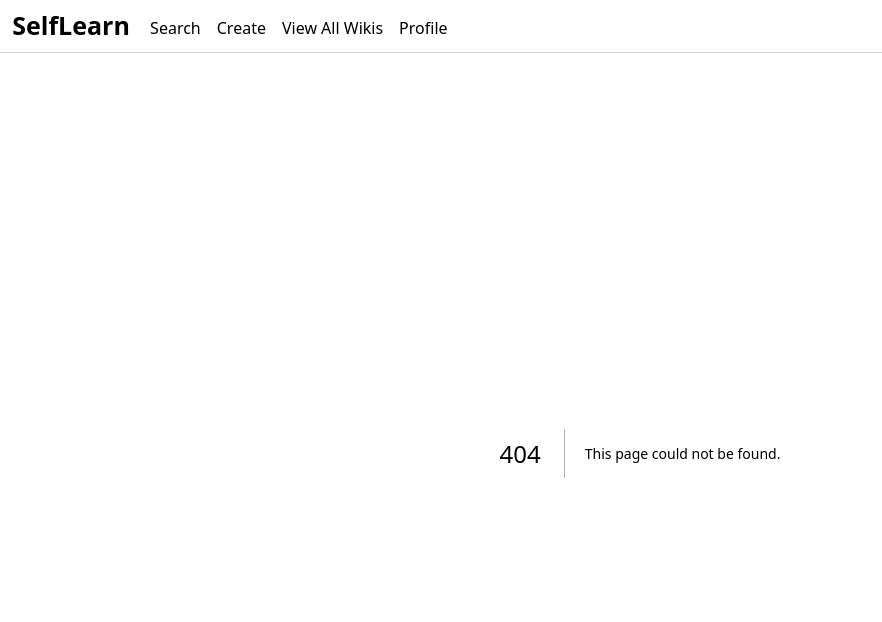
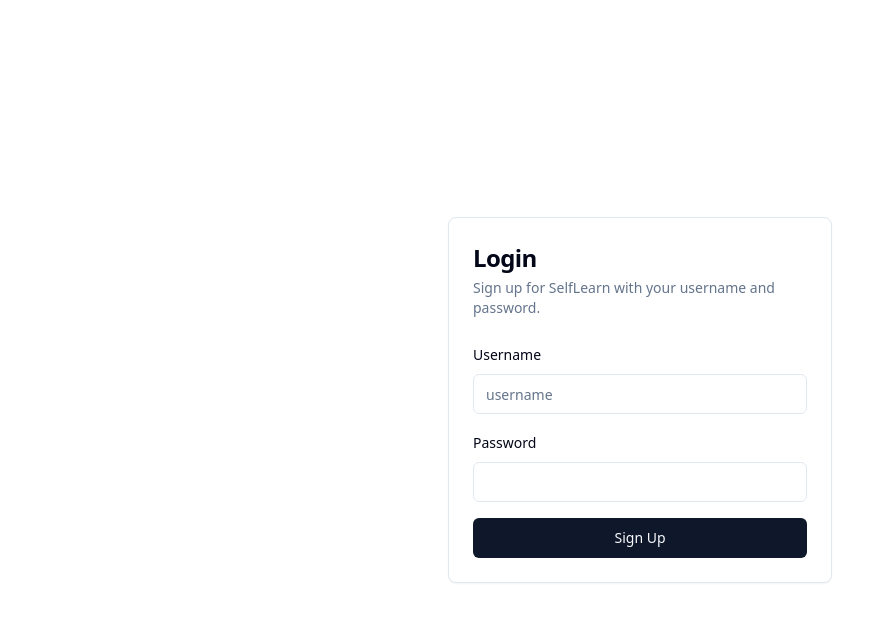
Before and after one commit to connorbustos/selflearn, a Next.js app: page /signup in a window 1280 px wide. Before the commit this address had no page. Shown: the top 622 px of the page, without its empty margins (0-882 px from the left). Built offline with nearby package versions, Linux system fonts and the light colour scheme.

Commit message:
Add Navbar conditional rendering, refactor navbar to remove unnecessary <li>, and add static login and signup pages to be used with ShadCN

```diff
--- a/app/layout.tsx
+++ b/app/layout.tsx
@@ -1,5 +1,7 @@
+"use client";
 import React from "react";
 import Navbar from "../components/Navbar";
+import { usePathname } from "next/navigation";
 import "./globals.css";
 
 export default function RootLayout({
@@ -7,10 +9,11 @@
 }: Readonly<{
   children: React.ReactNode;
 }>) {
+  const pathname = usePathname();
   return (
     <html lang="en">
       <body>
-        <Navbar />
+        <Navbar currentPath={pathname} />
         {children}
       </body>
     </html>
--- /dev/null
+++ b/app/login/page.tsx
@@ -0,0 +1,41 @@
+"use client";
+import {
+  CardTitle,
+  CardDescription,
+  CardHeader,
+  CardContent,
+  Card,
+} from "@/components/ui/card";
+import { Label } from "@/components/ui/label";
+import { Input } from "@/components/ui/input";
+import { Button } from "@/components/ui/button";
+
+export default function Component() {
+  return (
+    <div className="flex justify-center items-center h-screen">
+      <Card className="mx-auto max-w-sm">
+        <CardHeader className="space-y-1">
+          <CardTitle className="text-2xl font-bold">Login</CardTitle>
+          <CardDescription>
+            Log in to SelfLearn with your username and password.
+          </CardDescription>
+        </CardHeader>
+        <CardContent>
+          <div className="space-y-4">
+            <div className="space-y-2">
+              <Label htmlFor="email">Username</Label>
+              <Input id="username" placeholder="username" required />
+            </div>
+            <div className="space-y-2">
+              <Label htmlFor="password">Password</Label>
+              <Input id="password" required type="password" />
+            </div>
+            <Button className="w-full" type="submit">
+              Login
+            </Button>
+          </div>
+        </CardContent>
+      </Card>
+    </div>
+  );
+}
--- /dev/null
+++ b/app/signup/page.tsx
@@ -0,0 +1,41 @@
+"use client";
+import {
+  CardTitle,
+  CardDescription,
+  CardHeader,
+  CardContent,
+  Card,
+} from "@/components/ui/card";
+import { Label } from "@/components/ui/label";
+import { Input } from "@/components/ui/input";
+import { Button } from "@/components/ui/button";
+
+export default function Component() {
+  return (
+    <div className="flex justify-center items-center h-screen">
+      <Card className="mx-auto max-w-sm">
+        <CardHeader className="space-y-1">
+          <CardTitle className="text-2xl font-bold">Login</CardTitle>
+          <CardDescription>
+            Sign up for SelfLearn with your username and password.
+          </CardDescription>
+        </CardHeader>
+        <CardContent>
+          <div className="space-y-4">
+            <div className="space-y-2">
+              <Label htmlFor="email">Username</Label>
+              <Input id="username" placeholder="username" required />
+            </div>
+            <div className="space-y-2">
+              <Label htmlFor="password">Password</Label>
+              <Input id="password" required type="password" />
+            </div>
+            <Button className="w-full" type="submit">
+              Sign Up
+            </Button>
+          </div>
+        </CardContent>
+      </Card>
+    </div>
+  );
+}
--- a/components/Navbar.tsx
+++ b/components/Navbar.tsx
@@ -1,32 +1,34 @@
 import Link from "next/link";
 
-const Navbar: React.FC = () => {
+interface NavbarProps {
+  currentPath: string;
+}
+
+const Navbar: React.FC<NavbarProps> = ({ currentPath }) => {
+  const disableNavbar = ["/login", "/signup"];
+
+  if (disableNavbar.includes(currentPath)) {
+    return null;
+  }
+
   return (
     <nav className="text-black py-3 px-6 flex items-end border-b border-gray-300">
       <div className="text-xl font-bold mr-8 flex items-end scale-125">
         SelfLearn
       </div>
       <ul className="flex space-x-4 items-end">
-        <li>
         <Link href="/search">
           <div className="hover:text-gray-300">Search</div>
         </Link>
-        </li>
-        <li>
         <Link href="/create_new_wiki">
           <div className="hover:text-gray-300">Create</div>
         </Link>
-        </li>
-        <li>
         <Link href="/view_all_wikis">
           <div className="hover:text-gray-300">View All Wikis</div>
         </Link>
-        </li>
-        <li>
         <Link href="/profile">
           <div className="hover:text-gray-300">Profile</div>
         </Link>
-        </li>
       </ul>
     </nav>
   );
--- /dev/null
+++ b/components/ui/card.tsx
@@ -0,0 +1,79 @@
+import * as React from "react"
+
+import { cn } from "@/lib/utils"
+
+const Card = React.forwardRef<
+  HTMLDivElement,
+  React.HTMLAttributes<HTMLDivElement>
+>(({ className, ...props }, ref) => (
+  <div
+    ref={ref}
+    className={cn(
+      "rounded-lg border border-slate-200 bg-white text-slate-950 shadow-sm dark:border-slate-800 dark:bg-slate-950 dark:text-slate-50",
+      className
+    )}
+    {...props}
+  />
+))
+Card.displayName = "Card"
+
+const CardHeader = React.forwardRef<
+  HTMLDivElement,
+  React.HTMLAttributes<HTMLDivElement>
+>(({ className, ...props }, ref) => (
+  <div
+    ref={ref}
+    className={cn("flex flex-col space-y-1.5 p-6", className)}
+    {...props}
+  />
+))
+CardHeader.displayName = "CardHeader"
+
+const CardTitle = React.forwardRef<
+  HTMLParagraphElement,
+  React.HTMLAttributes<HTMLHeadingElement>
+>(({ className, ...props }, ref) => (
+  <h3
+    ref={ref}
+    className={cn(
+      "text-2xl font-semibold leading-none tracking-tight",
+      className
+    )}
+    {...props}
+  />
+))
+CardTitle.displayName = "CardTitle"
+
+const CardDescription = React.forwardRef<
+  HTMLParagraphElement,
+  React.HTMLAttributes<HTMLParagraphElement>
+>(({ className, ...props }, ref) => (
+  <p
+    ref={ref}
+    className={cn("text-sm text-slate-500 dark:text-slate-400", className)}
+    {...props}
+  />
+))
+CardDescription.displayName = "CardDescription"
+
+const CardContent = React.forwardRef<
+  HTMLDivElement,
+  React.HTMLAttributes<HTMLDivElement>
+>(({ className, ...props }, ref) => (
+  <div ref={ref} className={cn("p-6 pt-0", className)} {...props} />
+))
+CardContent.displayName = "CardContent"
+
+const CardFooter = React.forwardRef<
+  HTMLDivElement,
+  React.HTMLAttributes<HTMLDivElement>
+>(({ className, ...props }, ref) => (
+  <div
+    ref={ref}
+    className={cn("flex items-center p-6 pt-0", className)}
+    {...props}
+  />
+))
+CardFooter.displayName = "CardFooter"
+
+export { Card, CardHeader, CardFooter, CardTitle, CardDescription, CardContent }
--- /dev/null
+++ b/components/ui/input.tsx
@@ -0,0 +1,25 @@
+import * as React from "react"
+
+import { cn } from "@/lib/utils"
+
+export interface InputProps
+  extends React.InputHTMLAttributes<HTMLInputElement> {}
+
+const Input = React.forwardRef<HTMLInputElement, InputProps>(
+  ({ className, type, ...props }, ref) => {
+    return (
+      <input
+        type={type}
+        className={cn(
+          "flex h-10 w-full rounded-md border border-slate-200 bg-white px-3 py-2 text-sm ring-offset-white file:border-0 file:bg-transparent file:text-sm file:font-medium placeholder:text-slate-500 focus-visible:outline-none focus-visible:ring-2 focus-visible:ring-slate-950 focus-visible:ring-offset-2 disabled:cursor-not-allowed disabled:opacity-50 dark:border-slate-800 dark:bg-slate-950 dark:ring-offset-slate-950 dark:placeholder:text-slate-400 dark:focus-visible:ring-slate-300",
+          className
+        )}
+        ref={ref}
+        {...props}
+      />
+    )
+  }
+)
+Input.displayName = "Input"
+
+export { Input }
--- /dev/null
+++ b/components/ui/label.tsx
@@ -0,0 +1,26 @@
+"use client"
+
+import * as React from "react"
+import * as LabelPrimitive from "@radix-ui/react-label"
+import { cva, type VariantProps } from "class-variance-authority"
+
+import { cn } from "@/lib/utils"
+
+const labelVariants = cva(
+  "text-sm font-medium leading-none peer-disabled:cursor-not-allowed peer-disabled:opacity-70"
+)
+
+const Label = React.forwardRef<
+  React.ElementRef<typeof LabelPrimitive.Root>,
+  React.ComponentPropsWithoutRef<typeof LabelPrimitive.Root> &
+    VariantProps<typeof labelVariants>
+>(({ className, ...props }, ref) => (
+  <LabelPrimitive.Root
+    ref={ref}
+    className={cn(labelVariants(), className)}
+    {...props}
+  />
+))
+Label.displayName = LabelPrimitive.Root.displayName
+
+export { Label }
--- a/package.json
+++ b/package.json
@@ -14,6 +14,7 @@
     "@emotion/react": "^11.11.3",
     "@emotion/styled": "^11.11.0",
     "@monaco-editor/react": "^4.6.0",
+    "@radix-ui/react-label": "^2.0.2",
     "@radix-ui/react-select": "^2.0.0",
     "@radix-ui/react-slot": "^1.0.2",
     "@radix-ui/react-switch": "^1.0.3",
```
Also changed, not shown: 1 other file (tests, documents, lock files or other folders). Lines whose indentation alone changed are shown as unchanged.
